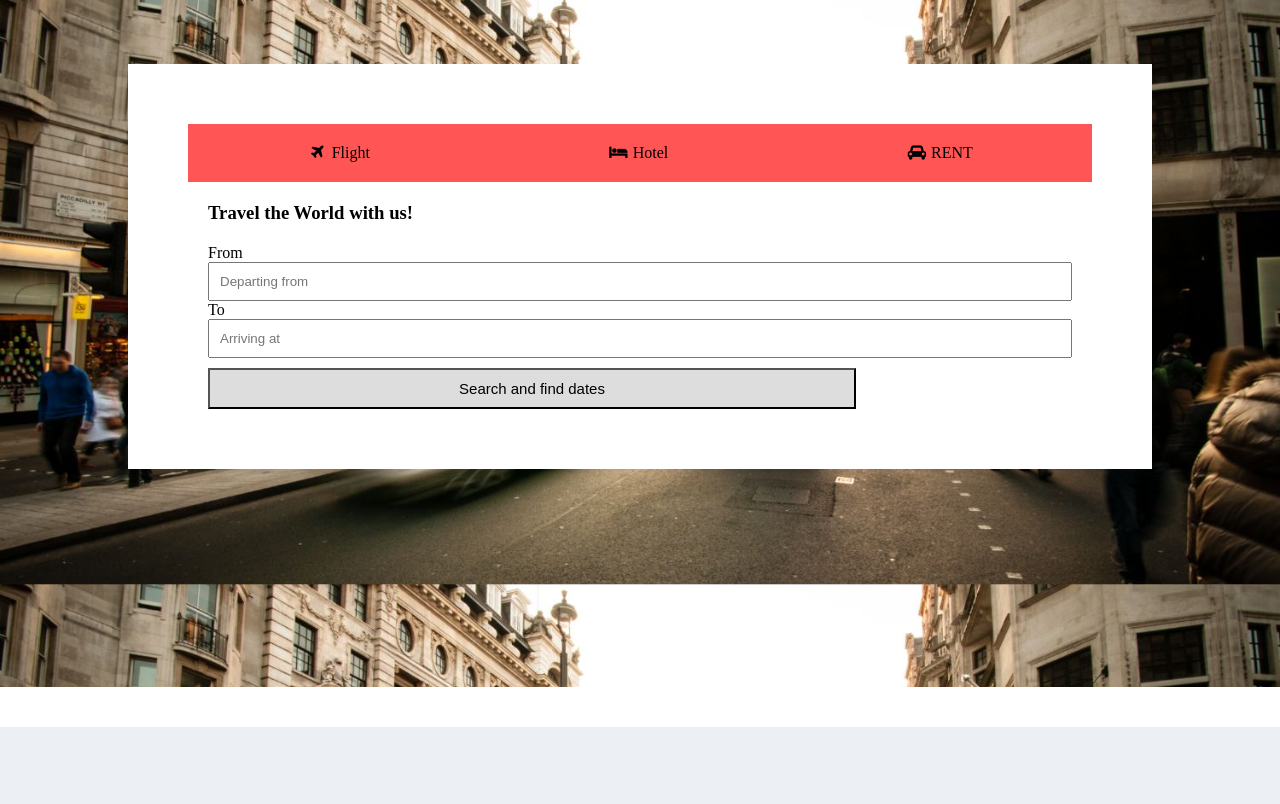
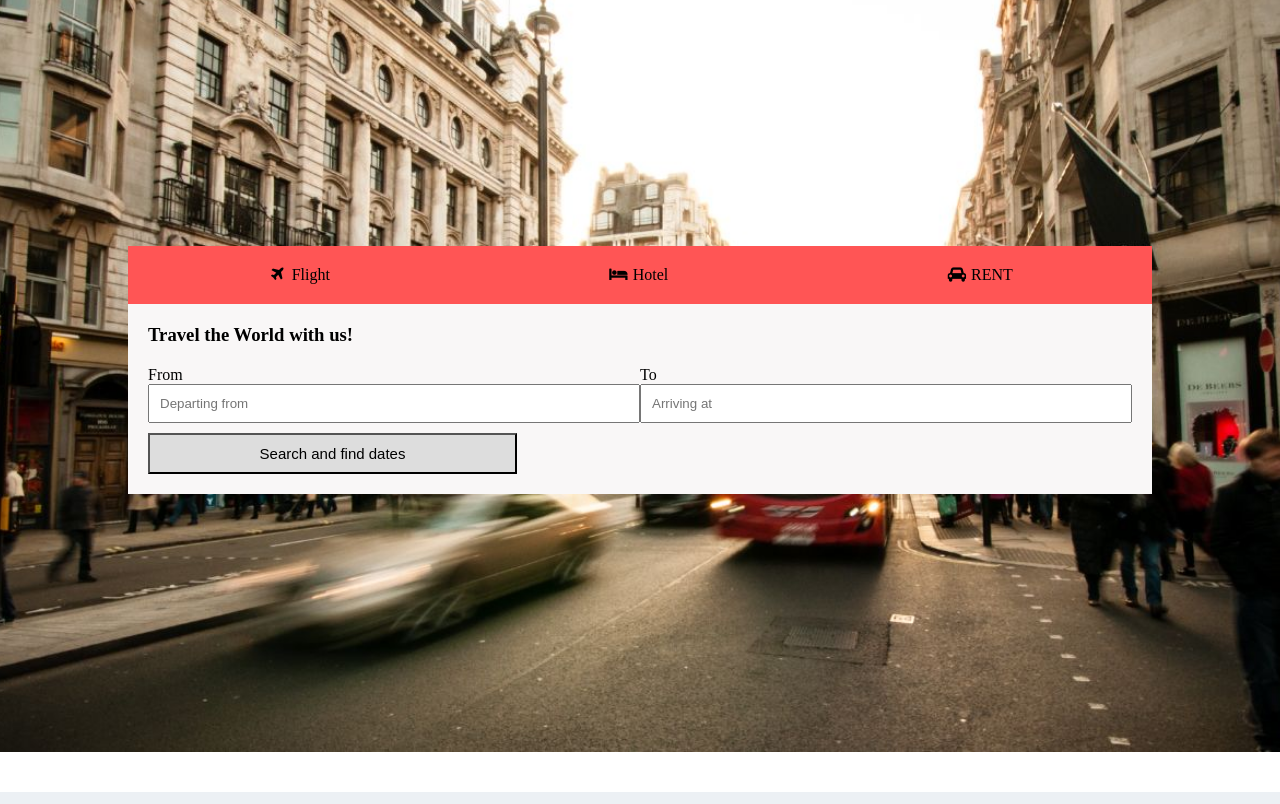
Before and after one commit to LUIZFH/media-responsive-lrng, a plain HTML site: page index.html in a window 1280 px wide. Shown: the part 66-870 px from the top of the page. Drawn offline with Linux system fonts and the light colour scheme.

Commit message:
correção no header

```diff
--- a/css/style.css
+++ b/css/style.css
@@ -25,7 +25,7 @@ header > nav {
 }
 
 .background-breakpoint-762 {
-    display: none;
+    display: block;
 }
 
 .img-header {
@@ -68,12 +68,17 @@ header > nav {
     padding: 0 20px 0 20px;
 }
 
-.from-to-form > input {
+.header-form-input {
     flex-direction: column;
     padding: 10px;
 }
 
-.from-to-form > button {
+.header-group-input {
+    display: flex;
+    flex-direction: column;
+}
+
+.from-button {
     font-size: 15px;
     margin-top: 10px;
     padding: 10px;
@@ -240,23 +245,48 @@ footer > div i {
 @media screen and (min-width: 768px) {
     .background-breakpoint-762 {
         display: block;
-        height: 700px;
+        position: relative;
+        min-height: 765px;
         background-image: url(../imagens/london.jpg);
-        background-size: 100%;
+        background-size: cover;
+        background-repeat: no-repeat;
+        background-position: center;
+    }
+
+    .background-breakpoint-762 > article {
+        background-color: rgb(249, 247, 247);
+        top: 50%;
+        padding-bottom: 20px;
+        left: 50%;
+        transform: translate(-50%, -50%);
+        position: absolute;
+        min-width: 600px;
+        width: 80%;
     }
 
     header > article {
-        padding: 60px;
+        padding-bottom: 20px;
         background-color: white;
         width: 80%;
         position: absolute;
         left: 50%;
-        top: 130px;
+        top: 90px;
         transform: translateX(-50%);
     }
 
     header > article {
         display: block;
+    }
+
+    .from-to-form {
+        display: flex;
+        flex-direction: row;
+        padding: 0 20px 0 20px;
+        flex-wrap: wrap;
+    }
+
+    .header-group-input {
+        width: 50%;
     }
 
     .images-main {
--- a/index.html
+++ b/index.html
@@ -19,7 +19,6 @@
                 </form>
             </nav>
             <div class="background-breakpoint-762">
-            </div>
                 <article>
                     <div class="items-header">
                         <a>
@@ -35,14 +34,21 @@
                     <section class="menu-section">
                         <h1>Travel the World with us!</h1>
                         <form class="from-to-form">
-                        <label>From</label>
-                        <input type="text" placeholder="Departing from">
-                        <label>To</label>
-                        <input type="text" placeholder="Arriving at">
-                        <button type="submit">Search and find dates</button>
+                            <div class="header-group-input">
+                                <label class="from-label">From</label>
+                                <input class="header-form-input" type="text" placeholder="Departing from">
+                            </div>
+                            <div class="header-group-input">
+                                <label class="to-label">To</label>
+                                <input class="header-form-input" type="text" placeholder="Arriving at">
+                            </div>
+                            <div class="header-group-input">
+                                <button class="from-button" type="submit">Search and find dates</button>
+                            </div>
                         </form>
                     </section>
                 </article>
+            </div>
         </header>
         <main>
             <article class="offers-article-cards">
```
Lines whose indentation alone changed are shown as unchanged.
